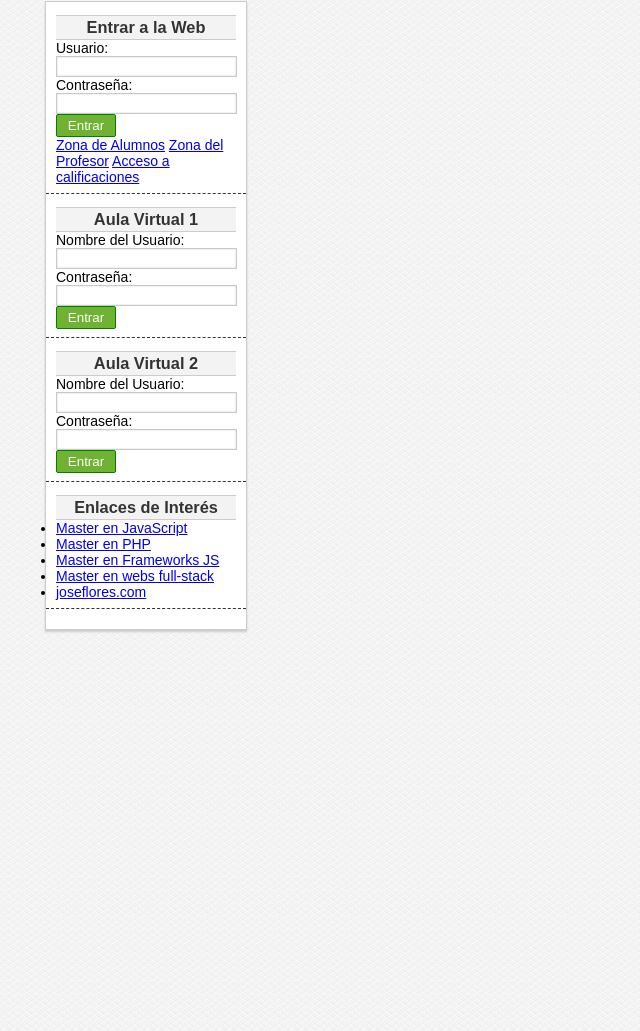
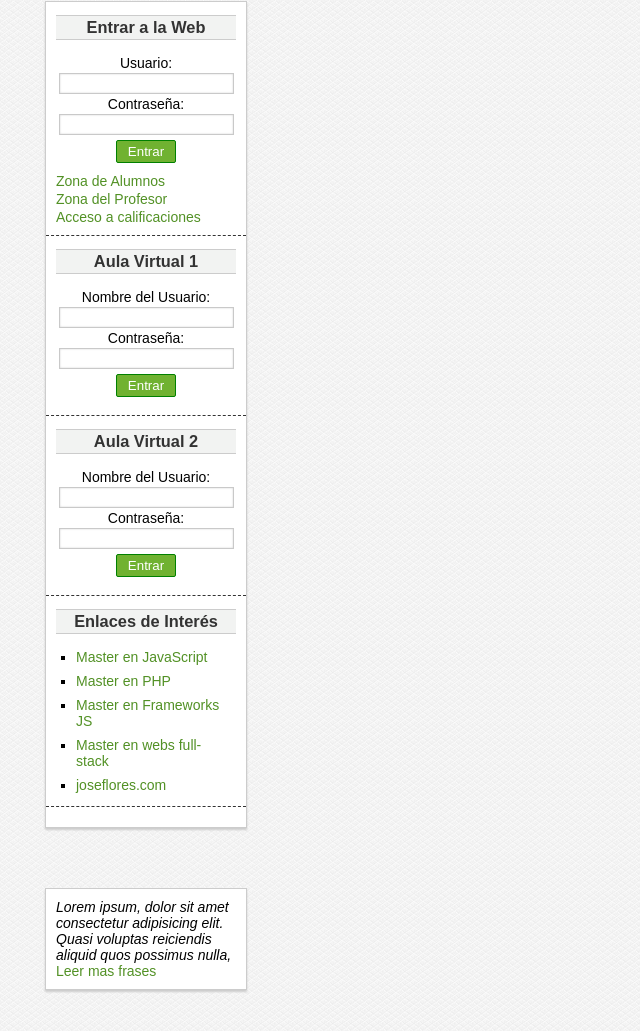
Before and after one commit to JoseAFlores777/masterCSS, a plain HTML site: page index.html in a window 1280 px wide. Shown: the part 319-1350 px from the top of the page, without its empty margins (0-640 px from the left). Drawn offline with Linux system fonts and the light colour scheme; files whose address does not match are found by name.

Commit message:
Terminando la barra lateral,se agrego el estilo a los enlaces y se creo el div de frase del dia

```diff
--- a/css/styles.css
+++ b/css/styles.css
@@ -146,13 +146,22 @@ parado en el li correspondiente va a ejecutar el código */
     }
     /* BARRA LATERAL */
 
-    #aside {
+    #aside,
+    #frase {
+        clear: both;
         width: 200px;
         float: left;
         margin: 30px;
         background-color: white;
         border: 1px solid#ccc;
         box-shadow: 0px 2px 2px#ccc;
+        font-family: sans-serif, Arial, Helvetica;
+    }
+
+    #frase {
+        width: 180px;
+        padding: 10px;
+        font-size: 14px;
         font-family: sans-serif, Arial, Helvetica;
     }
 
@@ -178,6 +187,7 @@ parado en el li correspondiente va a ejecutar el código */
         text-align: center;
         padding-top: 2px;
         padding-bottom: 2px;
+        margin-bottom: 15px;
         background-color: #f2f3f2;
         border: 1px solid #ccc;
         border-left: none;
@@ -237,3 +247,52 @@ parado en el li correspondiente va a ejecutar el código */
         box-shadow: 0px 0px 3px gray inset;
         text-shadow: 0px 0px 1px#ccc;
     }
+    /* Formularios Barra Lateral */
+
+    #aside div label,
+    #aside div input[type="text"],
+    #aside div input[type="email"],
+    #aside div input[type="password"],
+    #aside div a {
+        display: block;
+        width: 95%;
+        margin-top: 2px;
+        margin-bottom: 2px;
+    }
+
+    #aside div input[type="button"],
+    #aside div input[type="submit"],
+    #aside div button {
+        margin-top: 5px;
+        margin-bottom: 10px;
+    }
+
+    #aside input,
+    #aside label {
+        margin: 0px auto;
+        text-align: center;
+    }
+    /* Enlaces (estilos generales) */
+
+    a {
+        color: #529125;
+        text-decoration: none;
+    }
+
+    a:visited {
+        color: #529125;
+    }
+    /* OJOOOOO. el hover debe de ir despues del visited */
+
+    a:hover {
+        color: #285616;
+    }
+    /* Lista de el ultimo box de la barra lateral aside */
+
+    #aside li {
+        margin-top: 8px;
+        margin-bottom: 5px;
+        margin-left: 20px;
+        /* list-style: funciona para colocar viñetas personalizadas a las listas; */
+        list-style: square;
+    }
--- a/index.html
+++ b/index.html
@@ -132,6 +132,12 @@
                 </ul>
             </div>
         </aside>
+        <!-- inicio Frase del dia -->
+        <aside id="frase">
+            <i>Lorem ipsum, dolor sit amet consectetur adipisicing elit. Quasi voluptas reiciendis aliquid quos possimus nulla,</i>
+            <a href="#">Leer mas frases</a>
+        </aside>
+        <!-- fin de frase del dia -->
         <!-- fin de la Barra lateral -->
     </div>
     <!-- Fin del contenido central -->
```
